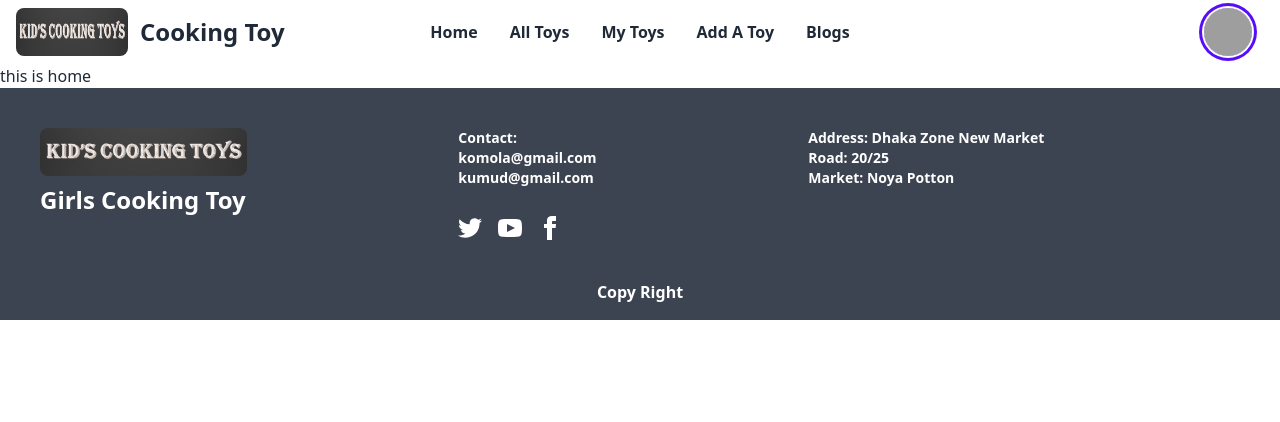
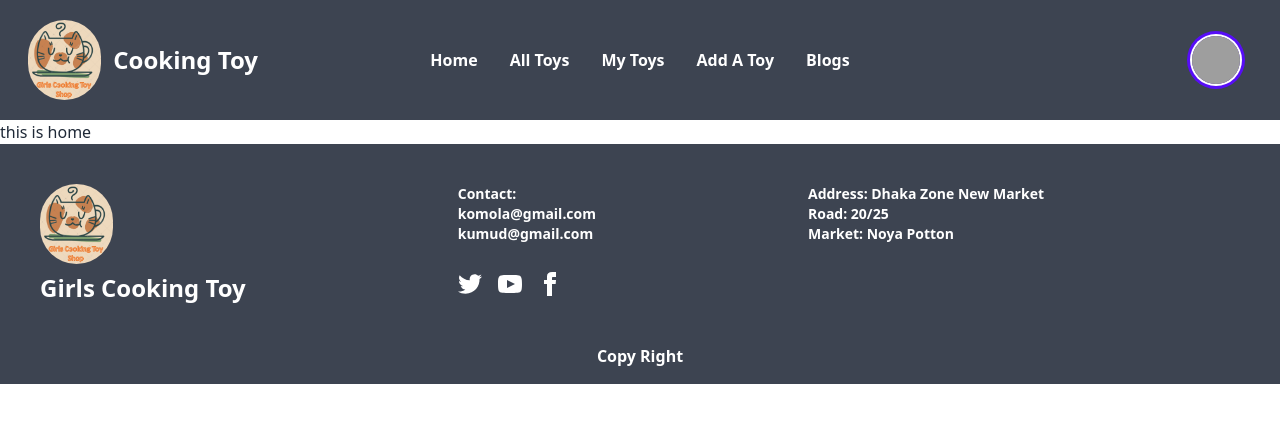
Before and after one commit to NabilaWorld/toy-market-client, a React (Vite) app: page / in a window 1280 px wide. Shown: the top 422 px of the page. Built offline with nearby package versions, Linux system fonts and the light colour scheme; grey boxes are pictures that could not be loaded.

Commit message:
commit the logo correction

```diff
--- a/src/Pages/Shared/Footer/Footer.jsx
+++ b/src/Pages/Shared/Footer/Footer.jsx
@@ -4,12 +4,12 @@ import logo from '../../../assets/logo.png'
 const Footer = () => {
     return (
         <div className='bg-neutral'>
-            <footer className="footer p-10   text-neutral-content">
+            <footer className="footer p-10 text-neutral-content">
 
 
                 <div>
 
-                    <img className='h-12 w-30 rounded-lg bg-transparent' src={logo} alt="" />
+                    <img className='h-20 w-34 rounded-full ' src={logo} alt="" />
                     <p className='text-2xl font-bold'>Girls Cooking Toy</p>
 
 
--- a/src/Pages/Shared/Navbar/Navbar.jsx
+++ b/src/Pages/Shared/Navbar/Navbar.jsx
@@ -4,7 +4,7 @@ import logo from '../../../assets/logo.png'
 const Navbar = () => {
     return (
         <div>
-            <div className="navbar bg-base-100">
+            <div className="navbar bg-neutral p-5 text-neutral-content ">
                 <div className="navbar-start">
                     <div className="dropdown">
                         <label tabIndex={0} className="btn btn-ghost lg:hidden">
@@ -19,7 +19,7 @@ const Navbar = () => {
                         </ul>
                     </div>
 
-                    <img className='md:h-12 ml-2 md:w-30 h-8 w-28 rounded-lg bg-transparent' src={logo} alt="" />
+                    <img className='md:h-20 ml-2 md:w-34 h-12 w-30 rounded-full bg-transparent' src={logo} alt="" />
 
                     <p className='text-2xl font-bold ml-3'>Cooking Toy</p>
 
```
Also changed, not shown: src/assets/logo.png.
